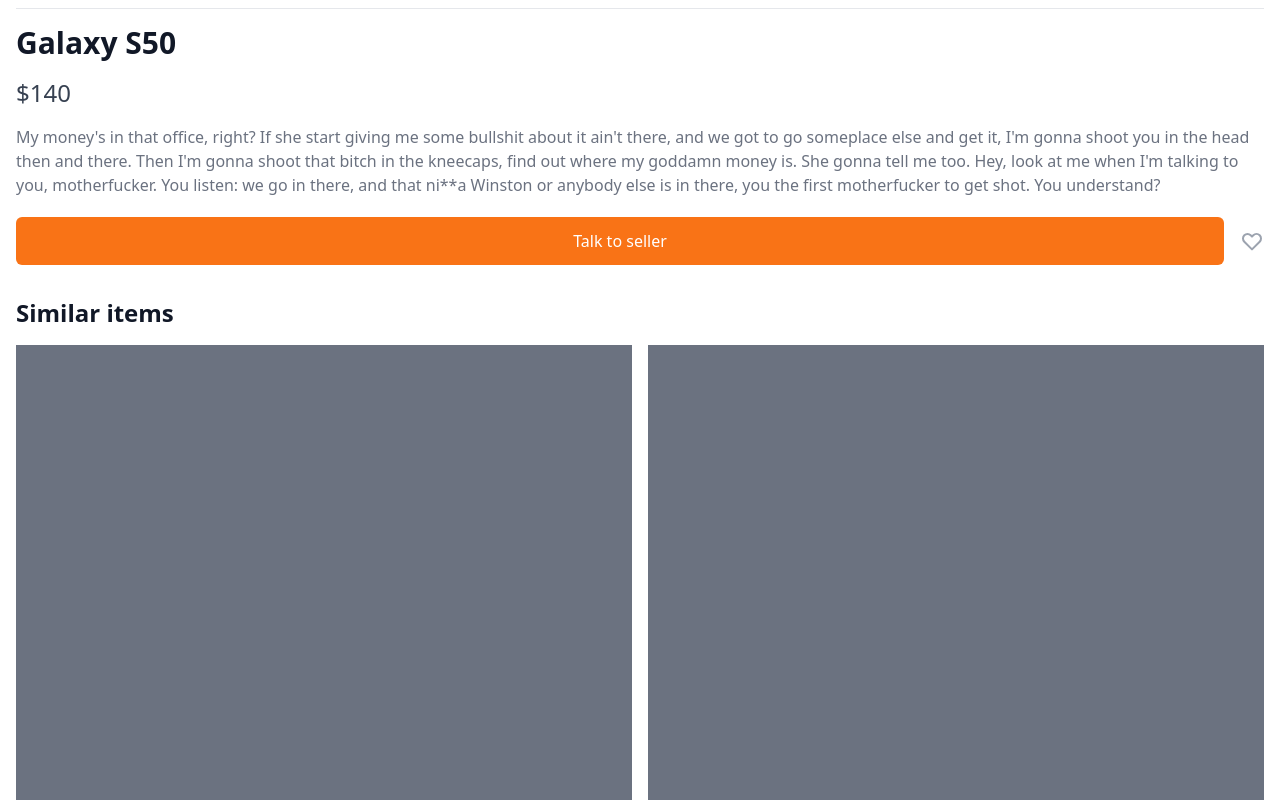
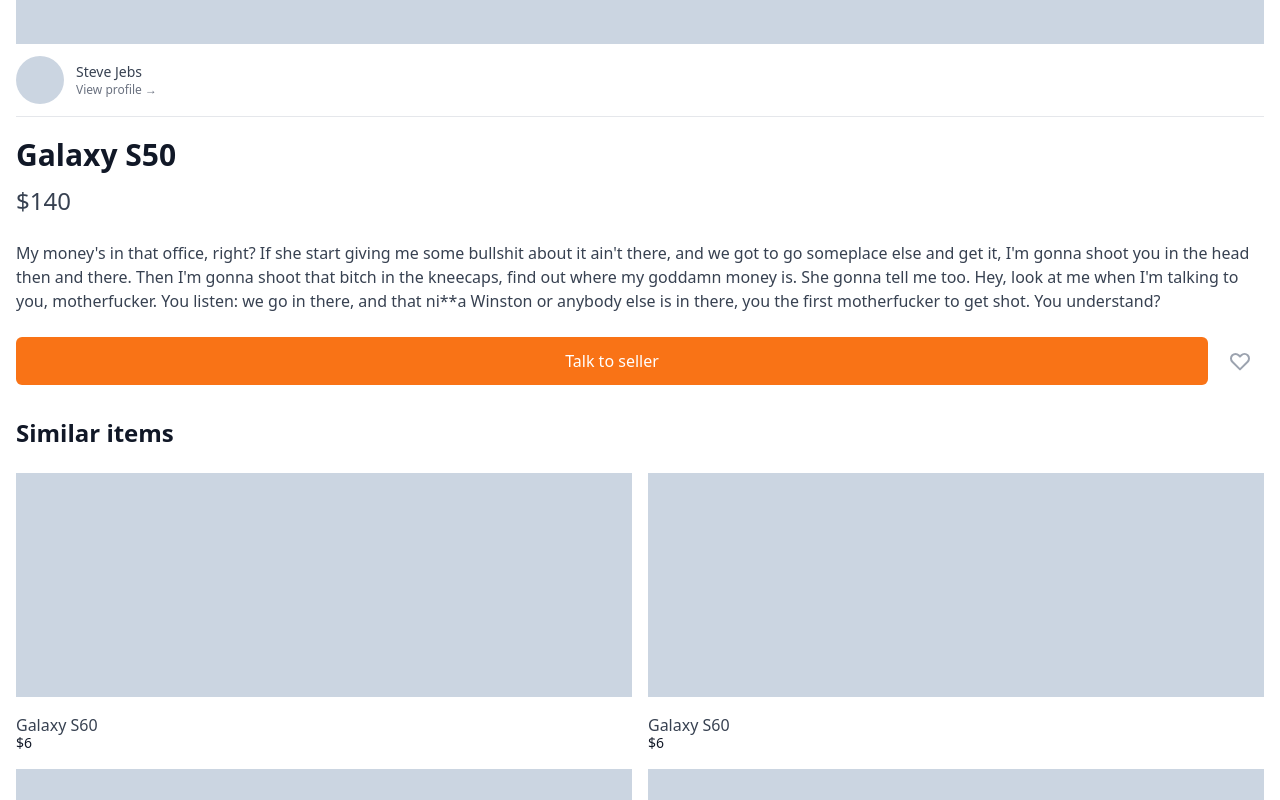
Before and after one commit to ysjkof/nmd-carrot-market, a Next.js app: page /items/1 in a window 1280 px wide. Shown: the part 380-1180 px from the top of the page. Built offline with nearby package versions, Linux system fonts and the light colour scheme.

Commit message:
#5.4 Item Detail, 니코 스타일

```diff
--- a/pages/items/[id].tsx
+++ b/pages/items/[id].tsx
@@ -2,20 +2,22 @@
 
 const ItemDetail: NextPage = () => {
   return (
-    <div className="px-4">
-      <div>
-        <div className="bg-gray-400 p-40" />
-        <div className="mt-4 flex items-center space-x-2.5 border-b pb-3">
-          <div className="h-10 w-10 rounded-full bg-gray-400" />
+    <div className="px-4 py-10">
+      <div className="mb-8">
+        <div className="h-96 bg-slate-300" />
+        <div className="flex cursor-pointer items-center space-x-3 border-b py-3">
+          <div className="h-12 w-12 rounded-full bg-slate-300" />
           <div>
-            <p className="text-sm font-medium">Steve Jebs</p>
-            <p className="text-xs text-gray-500">View profile &rarr;</p>
+            <p className="text-sm font-medium text-gray-700">Steve Jebs</p>
+            <p className="text-xs font-medium text-gray-500">
+              View profile &rarr;
+            </p>
           </div>
         </div>
-        <div>
-          <h1 className="mt-4 text-3xl font-bold text-gray-900">Galaxy S50</h1>
-          <p className="fond-medium mt-4 text-2xl text-gray-700">$140</p>
-          <p className="mt-4 text-gray-500">
+        <div className="mt-5">
+          <h1 className="text-3xl font-bold text-gray-900">Galaxy S50</h1>
+          <span className="mt-3 block text-2xl text-gray-700">$140</span>
+          <p className="my-6 text-gray-700">
             My money&apos;s in that office, right? If she start giving me some
             bullshit about it ain&apos;t there, and we got to go someplace else
             and get it, I&apos;m gonna shoot you in the head then and there.
@@ -25,11 +27,11 @@
             and that ni**a Winston or anybody else is in there, you the first
             motherfucker to get shot. You understand?
           </p>
-          <div className="mt-5 flex items-center space-x-4">
-            <button className="w-full rounded-md bg-orange-500 py-3 text-white hover:ring hover:ring-orange-500 hover:ring-offset-2">
+          <div className="flex items-center justify-between space-x-2">
+            <button className="flex-1 rounded-md bg-orange-500 py-3 font-medium text-white hover:bg-orange-600 focus:outline-none focus:ring-2 focus:ring-orange-500 focus:ring-offset-2">
               Talk to seller
             </button>
-            <button className="text-gray-400 hover:font-bold hover:text-red-400">
+            <button className="flex items-center justify-center rounded-md p-3 text-gray-400 hover:text-red-400">
               <svg
                 className="h-6 w-6 "
                 xmlns="http://www.w3.org/2000/svg"
@@ -49,14 +51,14 @@
           </div>
         </div>
       </div>
-      <div className="mt-8">
+      <div>
         <h2 className="text-2xl font-bold text-gray-900">Similar items</h2>
-        <div className="mt-4 grid grid-cols-2 gap-4">
+        <div className="mt-6 grid grid-cols-2 gap-4">
           {[1, 2, 3, 4, 5, 6].map((_, i) => (
             <div key={i} className="">
-              <div className="aspect-square bg-gray-500" />
-              <h3 className="mt-4 text-sm text-gray-600">Galaxy S60</h3>
-              <p className="text-xs font-bold">$6</p>
+              <div className="mb-4 h-56 w-full bg-slate-300" />
+              <h3 className="-mb-1 text-gray-700">Galaxy S60</h3>
+              <p className="text-sm font-medium text-gray-900">$6</p>
             </div>
           ))}
         </div>
```
